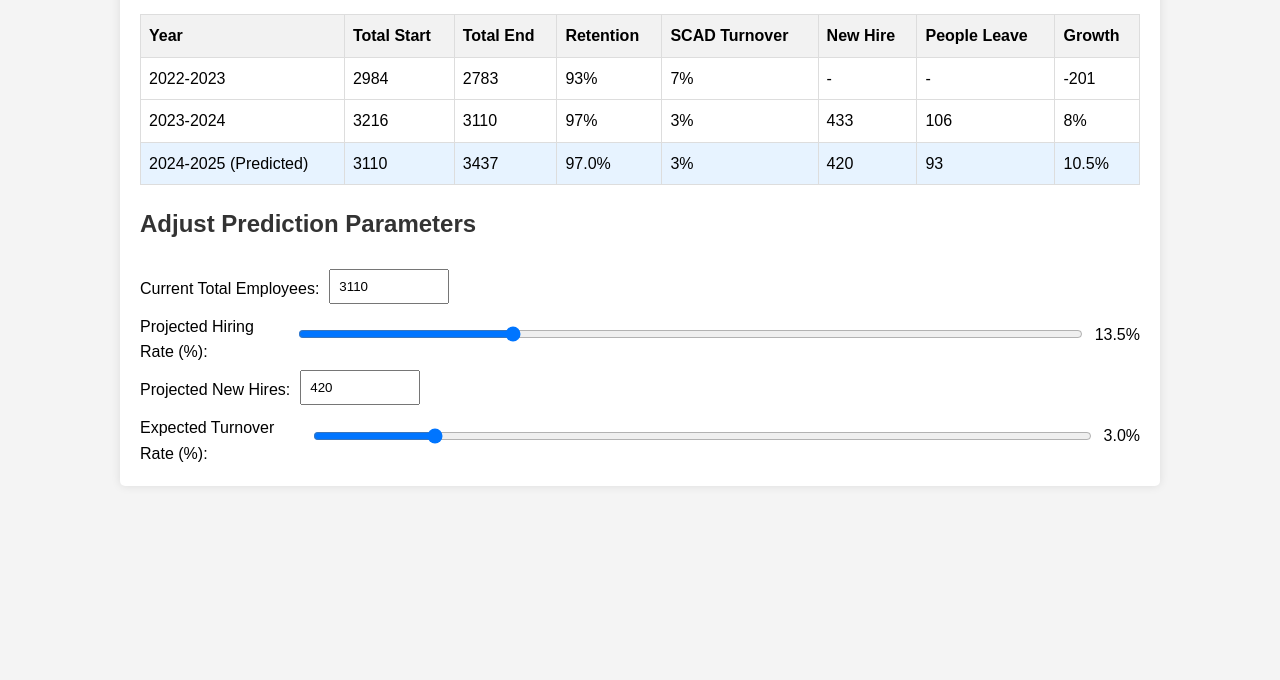
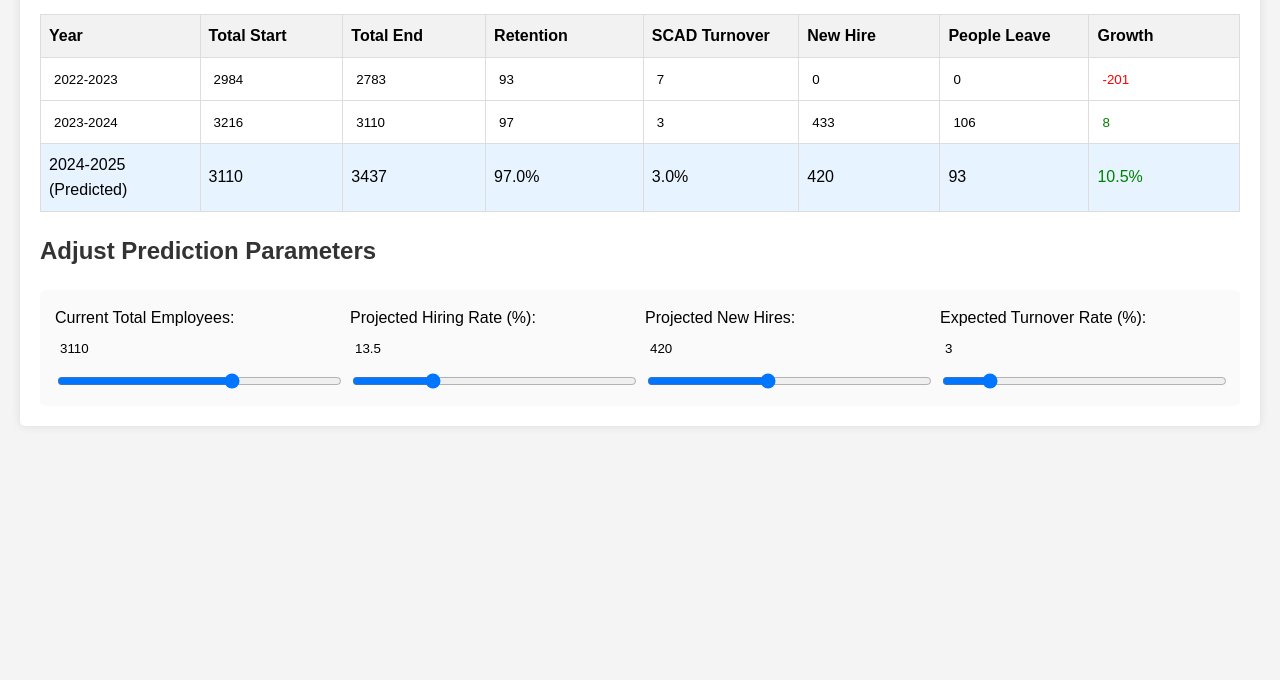
Before and after one commit to mataleogml/HRDashboard, a plain HTML site: page index.html in a window 1280 px wide. Shown: the part 120-800 px from the top of the page. Drawn offline with Linux system fonts and the light colour scheme.

Commit message:
Update index.html
Add a spreadsheet with prediction data alongside historical data for side-by-side comparison.
Align parameters in a transparent grid with text fields on the top row and sliders on the bottom row.
Display both Hiring Rate and Hiring Number inputs simultaneously, ensuring dynamic adjustment in response to changes.
Allow direct editing of all data in the spreadsheet, including historical data, with synchronous updates.
Highlight positive growth in green and negative growth in red.

```diff
--- a/index.html
+++ b/index.html
@@ -13,7 +13,7 @@
             background-color: #f4f4f4;
         }
         .container {
-            max-width: 1000px;
+            max-width: 1200px;
             margin: auto;
             background: white;
             padding: 20px;
@@ -36,39 +36,38 @@
         th {
             background-color: #f2f2f2;
         }
-        label {
-            display: block;
-            margin-top: 10px;
-        }
-        input[type="number"] {
-            width: 100px;
-            padding: 8px;
-            margin-top: 5px;
+        input[type="number"], input[type="text"] {
+            width: 100%;
+            padding: 5px;
+            border: none;
+            background-color: transparent;
         }
         input[type="range"] {
             width: 100%;
         }
-        button {
-            display: block;
-            width: 100%;
-            padding: 10px;
-            background-color: #4CAF50;
-            color: white;
-            border: none;
+        .parameters-grid {
+            display: grid;
+            grid-template-columns: repeat(4, 1fr);
+            gap: 10px;
+            background-color: rgba(200, 200, 200, 0.1);
+            padding: 15px;
             border-radius: 5px;
-            cursor: pointer;
-            margin-top: 20px;
         }
-        button:hover {
-            background-color: #45a049;
+        .parameter-item {
+            display: flex;
+            flex-direction: column;
         }
-        .input-group {
-            display: flex;
-            align-items: center;
-            gap: 10px;
+        .parameter-item label {
+            margin-bottom: 5px;
         }
         #predictionRow {
             background-color: #e7f3ff;
+        }
+        .positive-growth {
+            color: green;
+        }
+        .negative-growth {
+            color: red;
         }
     </style>
 </head>
@@ -91,42 +90,59 @@
         </table>
 
         <h2>Adjust Prediction Parameters</h2>
-        <div class="input-group">
+        <div class="parameters-grid">
+            <div class="parameter-item">
                 <label for="currentTotal">Current Total Employees:</label>
                 <input type="number" id="currentTotal" value="3110" oninput="updatePrediction()">
             </div>
-
-        <div class="input-group">
-            <label for="hiringRate">Projected Hiring Rate (%):</label>
-            <input type="range" id="hiringRate" min="0" max="50" step="0.1" value="13.5" oninput="updateHiringInputs()">
-            <span id="hiringRateValue">13.5%</span>
+            <div class="parameter-item">
+                <label for="hiringRateInput">Projected Hiring Rate (%):</label>
+                <input type="number" id="hiringRateInput" value="13.5" step="0.1" oninput="updateHiringInputs('rate')">
             </div>
-
-        <div class="input-group">
+            <div class="parameter-item">
                 <label for="hiringNumber">Projected New Hires:</label>
-            <input type="number" id="hiringNumber" value="420" oninput="updateHiringInputs()">
+                <input type="number" id="hiringNumber" value="420" oninput="updateHiringInputs('number')">
             </div>
-
-        <div class="input-group">
-            <label for="turnoverRate">Expected Turnover Rate (%):</label>
-            <input type="range" id="turnoverRate" min="0" max="20" step="0.1" value="3" oninput="updatePrediction()">
-            <span id="turnoverRateValue">3%</span>
+            <div class="parameter-item">
+                <label for="turnoverRateInput">Expected Turnover Rate (%):</label>
+                <input type="number" id="turnoverRateInput" value="3" step="0.1" oninput="updateTurnoverRate()">
+            </div>
+            <div class="parameter-item">
+                <input type="range" id="currentTotalSlider" min="0" max="5000" value="3110" oninput="updateCurrentTotal()">
+            </div>
+            <div class="parameter-item">
+                <input type="range" id="hiringRate" min="0" max="50" step="0.1" value="13.5" oninput="updateHiringInputs('rate')">
+            </div>
+            <div class="parameter-item">
+                <input type="range" id="hiringNumberSlider" min="0" max="1000" value="420" oninput="updateHiringInputs('number')">
+            </div>
+            <div class="parameter-item">
+                <input type="range" id="turnoverRate" min="0" max="20" step="0.1" value="3" oninput="updateTurnoverRate()">
+            </div>
         </div>
     </div>
 
     <script>
-        const historicalData = [
-            { year: "2022-2023", totalStart: 2984, totalEnd: 2783, retention: "93%", scadTurnover: "7%", newHire: "-", peopleLeave: "-", growth: "-201" },
-            { year: "2023-2024", totalStart: 3216, totalEnd: 3110, retention: "97%", scadTurnover: "3%", newHire: 433, peopleLeave: 106, growth: "8%" }
+        let historicalData = [
+            { year: "2022-2023", totalStart: 2984, totalEnd: 2783, retention: 93, scadTurnover: 7, newHire: 0, peopleLeave: 0, growth: -201 },
+            { year: "2023-2024", totalStart: 3216, totalEnd: 3110, retention: 97, scadTurnover: 3, newHire: 433, peopleLeave: 106, growth: 8 }
         ];
 
         function populateData() {
             const table = document.getElementById('dataTable');
-            historicalData.forEach(row => {
+            // Clear existing rows except header
+            while (table.rows.length > 1) {
+                table.deleteRow(1);
+            }
+            historicalData.forEach((row, index) => {
                 const tr = table.insertRow();
-                Object.values(row).forEach(value => {
+                Object.entries(row).forEach(([key, value], cellIndex) => {
                     const td = tr.insertCell();
-                    td.textContent = value;
+                    const input = document.createElement('input');
+                    input.type = cellIndex === 0 ? 'text' : 'number';
+                    input.value = value;
+                    input.addEventListener('input', () => updateHistoricalData(index, key, input.value));
+                    td.appendChild(input);
                 });
             });
             // Add prediction row
@@ -138,43 +154,75 @@
             updatePrediction();
         }
 
-        function updateHiringInputs() {
+        function updateHistoricalData(rowIndex, key, value) {
+            historicalData[rowIndex][key] = key === 'year' ? value : parseFloat(value);
+            updatePrediction();
+        }
+
+        function updateHiringInputs(source) {
             const currentTotal = parseFloat(document.getElementById('currentTotal').value);
-            const hiringRate = parseFloat(document.getElementById('hiringRate').value);
-            const hiringNumber = Math.round(currentTotal * hiringRate / 100);
+            let hiringRate, hiringNumber;
 
-            document.getElementById('hiringRateValue').textContent = hiringRate.toFixed(1) + '%';
+            if (source === 'rate') {
+                hiringRate = parseFloat(document.getElementById('hiringRateInput').value);
+                hiringNumber = Math.round(currentTotal * hiringRate / 100);
                 document.getElementById('hiringNumber').value = hiringNumber;
+                document.getElementById('hiringNumberSlider').value = hiringNumber;
+            } else {
+                hiringNumber = parseInt(document.getElementById('hiringNumber').value);
+                hiringRate = (hiringNumber / currentTotal * 100).toFixed(1);
+                document.getElementById('hiringRateInput').value = hiringRate;
+            }
 
+            document.getElementById('hiringRate').value = hiringRate;
+            updatePrediction();
+        }
+
+        function updateCurrentTotal() {
+            const value = document.getElementById('currentTotalSlider').value;
+            document.getElementById('currentTotal').value = value;
+            updatePrediction();
+        }
+
+        function updateTurnoverRate() {
+            const value = document.getElementById('turnoverRate').value;
+            document.getElementById('turnoverRateInput').value = value;
             updatePrediction();
         }
 
         function updatePrediction() {
             const currentTotal = parseFloat(document.getElementById('currentTotal').value);
             const hiringNumber = parseInt(document.getElementById('hiringNumber').value);
-            const turnoverRate = parseFloat(document.getElementById('turnoverRate').value) / 100;
+            const turnoverRate = parseFloat(document.getElementById('turnoverRateInput').value) / 100;
 
             const leavers = Math.round(currentTotal * turnoverRate);
             const nextYearTotal = currentTotal + hiringNumber - leavers;
             const growthRate = ((nextYearTotal - currentTotal) / currentTotal * 100).toFixed(1);
-            const retentionRate = (100 - turnoverRate * 100).toFixed(1) + '%';
+            const retentionRate = (100 - turnoverRate * 100).toFixed(1);
 
             const predictionRow = document.getElementById('predictionRow');
             predictionRow.cells[0].textContent = "2024-2025 (Predicted)";
             predictionRow.cells[1].textContent = currentTotal;
             predictionRow.cells[2].textContent = nextYearTotal;
-            predictionRow.cells[3].textContent = retentionRate;
-            predictionRow.cells[4].textContent = turnoverRate * 100 + '%';
+            predictionRow.cells[3].textContent = retentionRate + '%';
+            predictionRow.cells[4].textContent = (turnoverRate * 100).toFixed(1) + '%';
             predictionRow.cells[5].textContent = hiringNumber;
             predictionRow.cells[6].textContent = leavers;
             predictionRow.cells[7].textContent = growthRate + '%';
+            predictionRow.cells[7].className = parseFloat(growthRate) >= 0 ? 'positive-growth' : 'negative-growth';
 
-            document.getElementById('turnoverRateValue').textContent = (turnoverRate * 100).toFixed(1) + '%';
+            // Update growth color for historical data
+            const table = document.getElementById('dataTable');
+            for (let i = 1; i < table.rows.length - 1; i++) {
+                const growthCell = table.rows[i].cells[7].firstChild;
+                const growthValue = parseFloat(growthCell.value);
+                growthCell.className = growthValue >= 0 ? 'positive-growth' : 'negative-growth';
+            }
         }
 
         // Initialize the page
         populateData();
-        updateHiringInputs();
+        updateHiringInputs('rate');
     </script>
 </body>
 </html>
```
Lines whose indentation alone changed are shown as unchanged.
